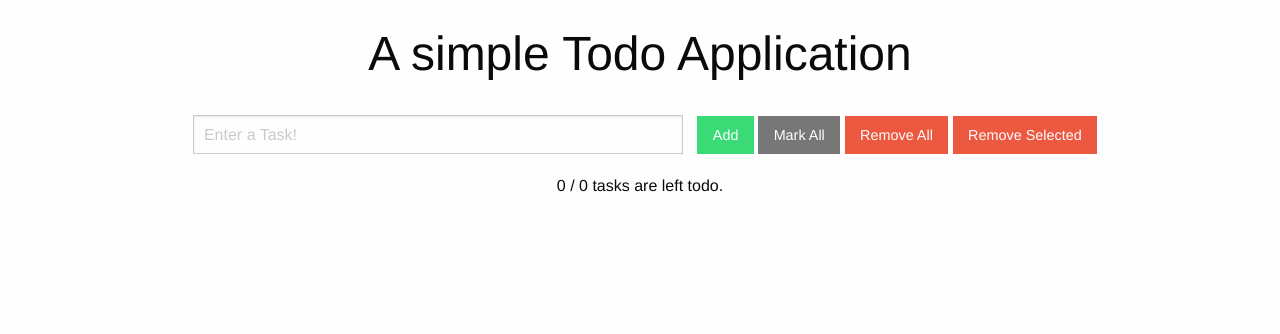
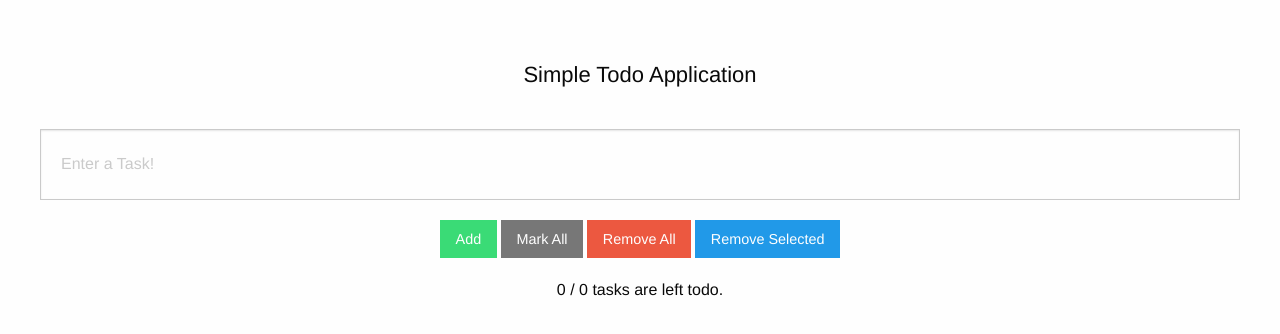
Before and after one commit to ojd2/TS_Todo_Ang, a website: page index.html in a window 1280 px wide. Drawn offline with nearby package versions, Linux system fonts and the light colour scheme.

Commit message:
Updated method removeSelected() within Main.ts. Need to find DOM Angular JS fix.

```diff
--- a/index.html
+++ b/index.html
@@ -12,14 +12,14 @@
 
 <body>
     <div id="wrapper">
-        <header><h1>A simple Todo Application</h1></header>
+        <header><h1>Simple Todo Application</h1></header>
         <form id="main" ng-controller="_Controller as todo" ng-submit="todo.addTask()">
             <input id="taskInput" type="text" ng-model="todo.description" placeholder="Enter a Task!">
             <!-- We add an event handler using angular to call the addTodoItem() -->
             <a class="button success" ng-click="todo.addTask()">Add</a>
             <a class="button secondary" ng-click="todo.markAll()" ng-model="element.completed">Mark All</a>
             <a class="button alert" ng-click="todo.removeAll()">Remove All</a>
-            <a class="button alert" ng-click="todo.removeSelected(todo)" ng-model="element.completed">Remove Selected</a>
+            <a class="button" ng-click="todo.removeSelected()">Remove Selected</a>
             <ul id="list">
                 <!--  We set up some <li> tags to append todos from the Items() -->
                 <li ng-repeat="element in todo.Items">
```
Also changed, not shown: dist/css/main.css, dist/main.js, dist/main.ts, 1 other file.
